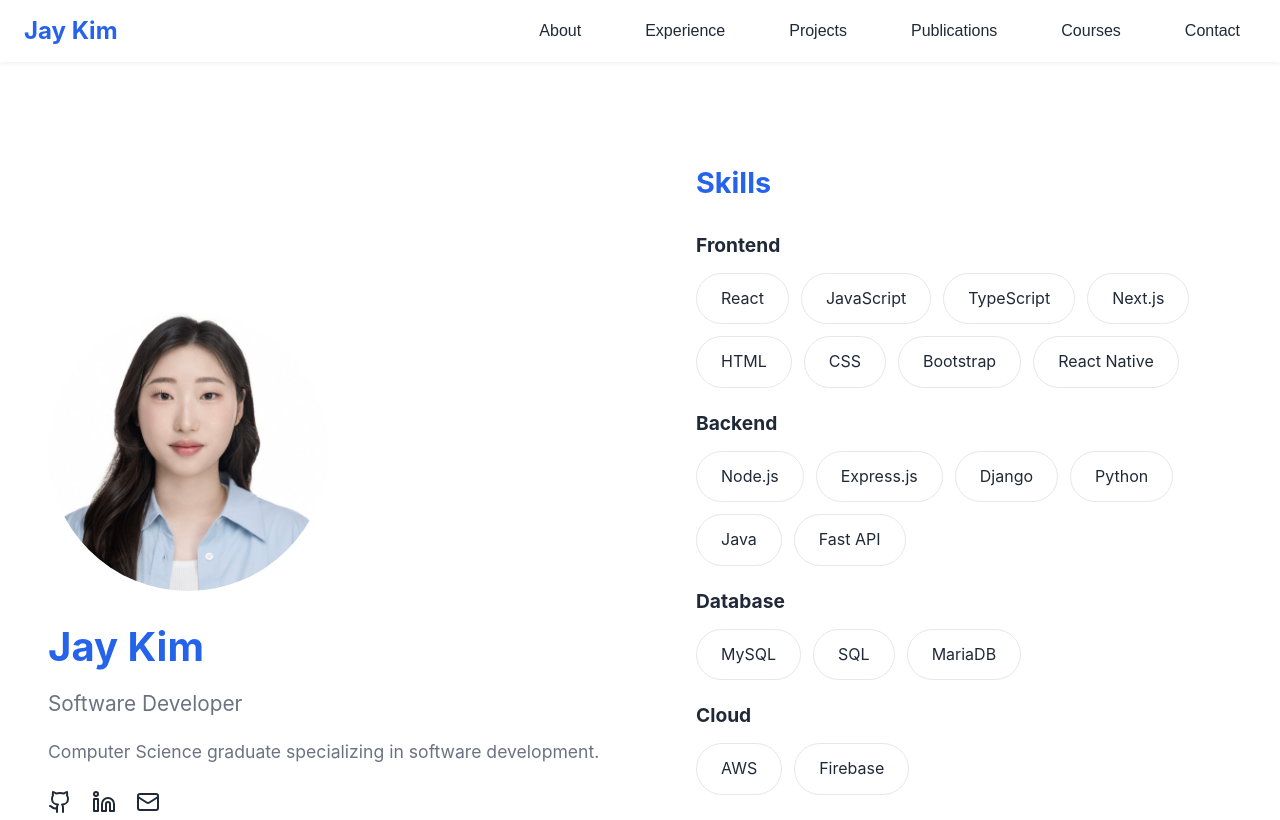
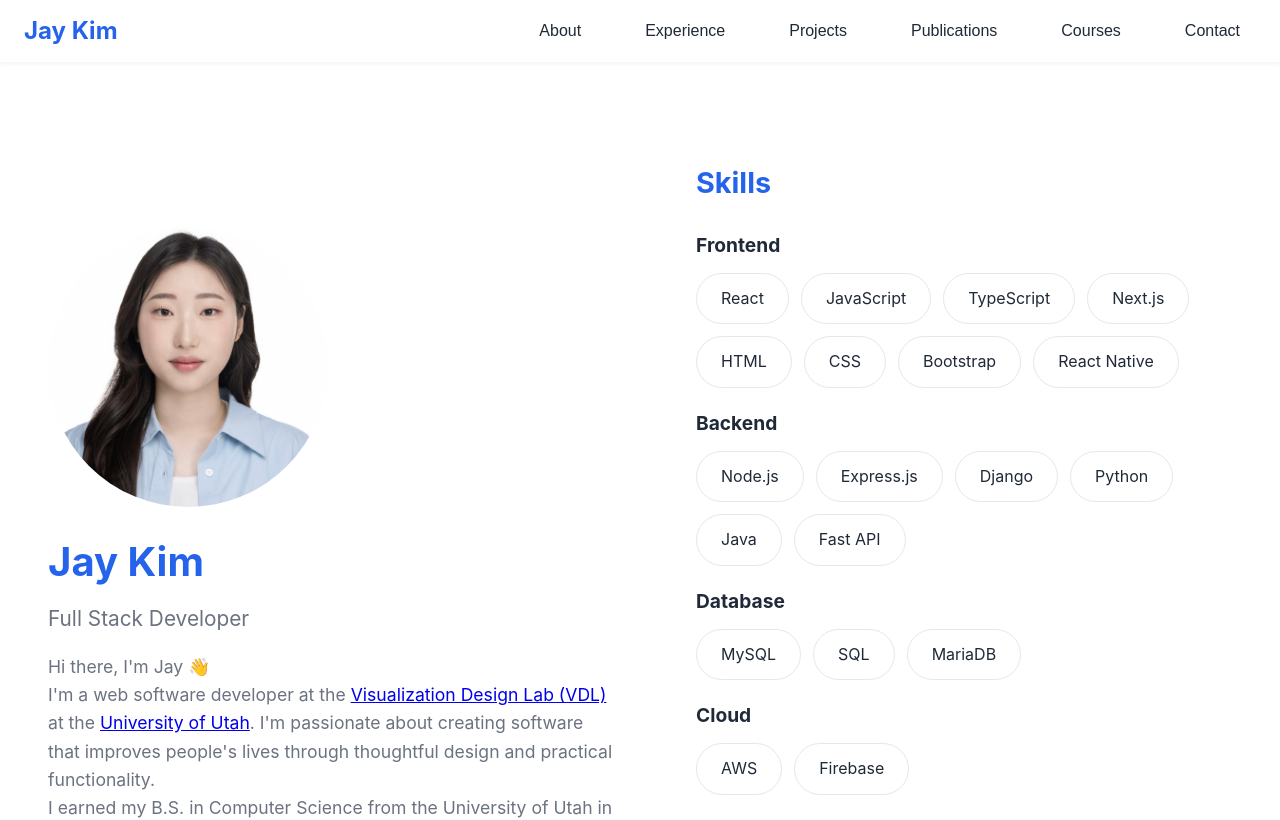
Before and after one commit to yeonkim1213/yeonkim1213.github.io, a React (Create React App) app: page / in a window 1280 px wide. Shown: the top 820 px of the page. Built offline with nearby package versions, Linux system fonts and the light colour scheme.

Commit message:
Update intro

```diff
--- a/src/components/Header.js
+++ b/src/components/Header.js
@@ -14,9 +14,13 @@ const Header = () => {
             className="profile-img"
           />
           <h1>Jay Kim</h1>
-          <p className="role">Software Developer</p>
+          <p className="role">Full Stack Developer</p>
           <p className="desc">
-            Computer Science graduate specializing in software development.
+            Hi there, I'm Jay 👋
+            <br/>
+            I'm a web software developer at the <a href="https://vdl.sci.utah.edu/" target="_blank" rel="noopener noreferrer">Visualization Design Lab (VDL)</a> at the <a href="https://www.utah.edu/" target="_blank" rel="noopener noreferrer">University of Utah</a>. I'm passionate about creating software that improves people's lives through thoughtful design and practical functionality.
+            <br/>
+            I earned my B.S. in Computer Science from the University of Utah in 2024, specializing in web and app development.
           </p>
           <div className="social">
             <a href="https://github.com/yeonkim1213" target="_blank" rel="noopener noreferrer">
@@ -34,10 +38,12 @@ const Header = () => {
           <div className="skills">
             <h2>Skills</h2>
             {Object.entries(skills).map(([category, items]) => (
-              <div key={category}>
+              <div key={category} className="skill-category">
                 <h4>{category.charAt(0).toUpperCase() + category.slice(1)}</h4>
                 <div className="tags">
-                  {items.map((item, i) => <span key={i}>{item}</span>)}
+                  {items.map((item, i) => (
+                    <span key={i}>{item}</span>
+                  ))}
                 </div>
               </div>
             ))}
```
